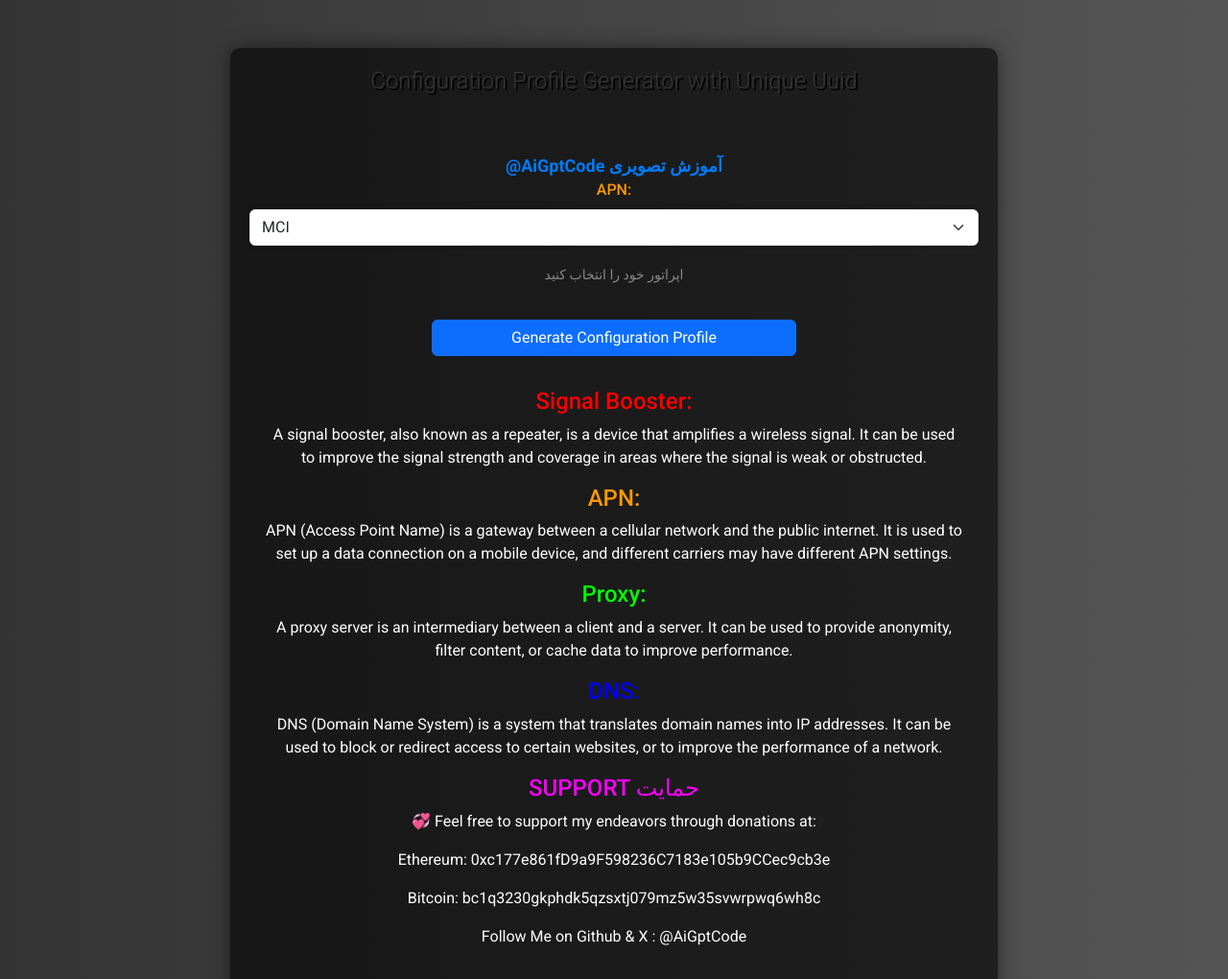
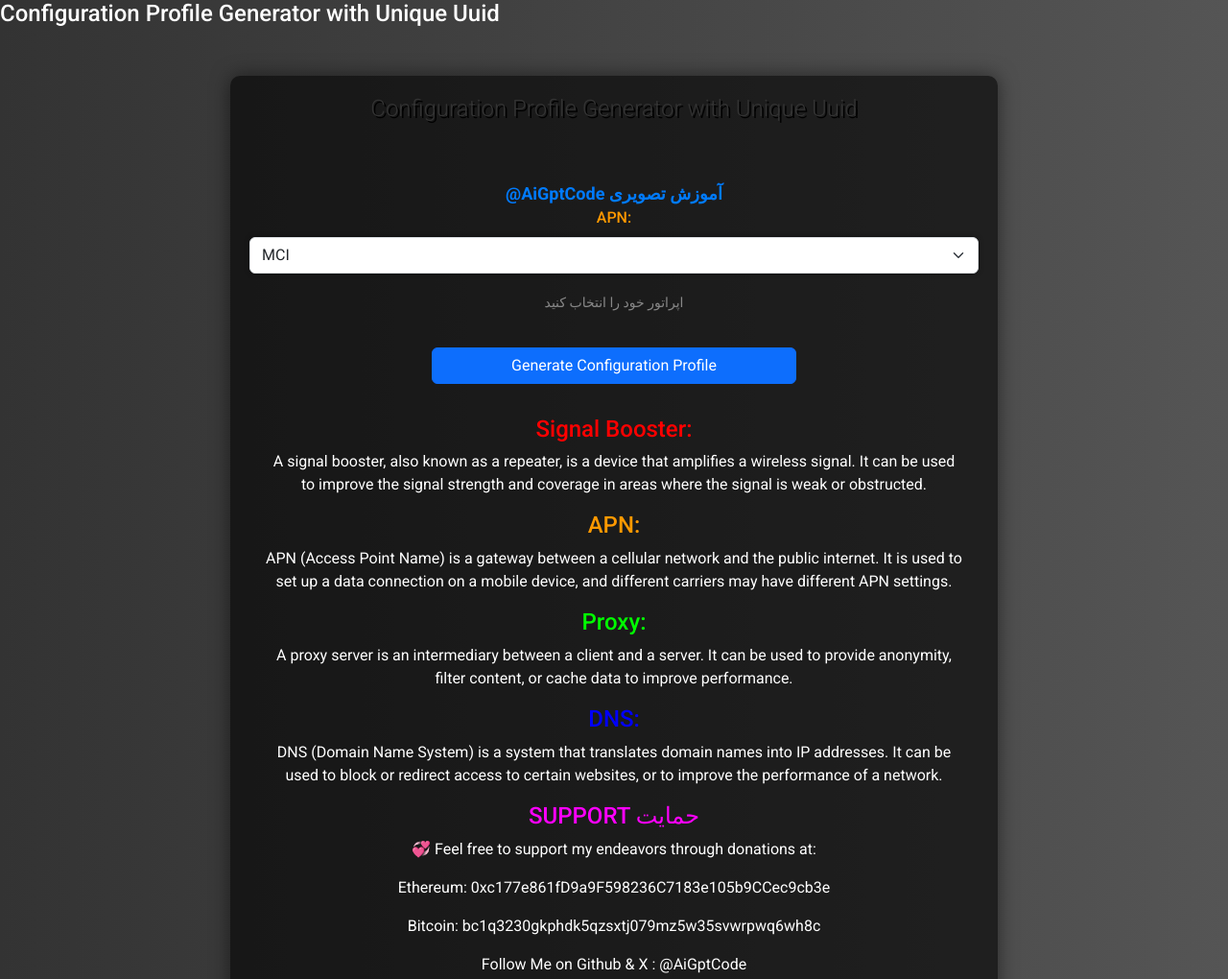
Before and after one commit to AiGptCode/iphoneprofile, a plain HTML site: page index.html in a window 1280 px wide. Shown: the top 1020 px of the page at 96% size. Drawn offline with nearby package versions, Linux system fonts and the light colour scheme.

Commit message:
Update index.html

```diff
--- a/index.html
+++ b/index.html
@@ -3,7 +3,7 @@
 <head>
   <meta charset="UTF-8">
   <meta name="viewport" content="width=device-width, initial-scale=1">
-  <title>Configuration Profile Generator with Unique Uuid</title>
+  <h4>Configuration Profile Generator with Unique Uuid</h4>
 
   <link href="https://cdn.jsdelivr.net/npm/bootstrap@5.3.0-alpha1/dist/css/bootstrap.min.css" rel="stylesheet">
 
```
